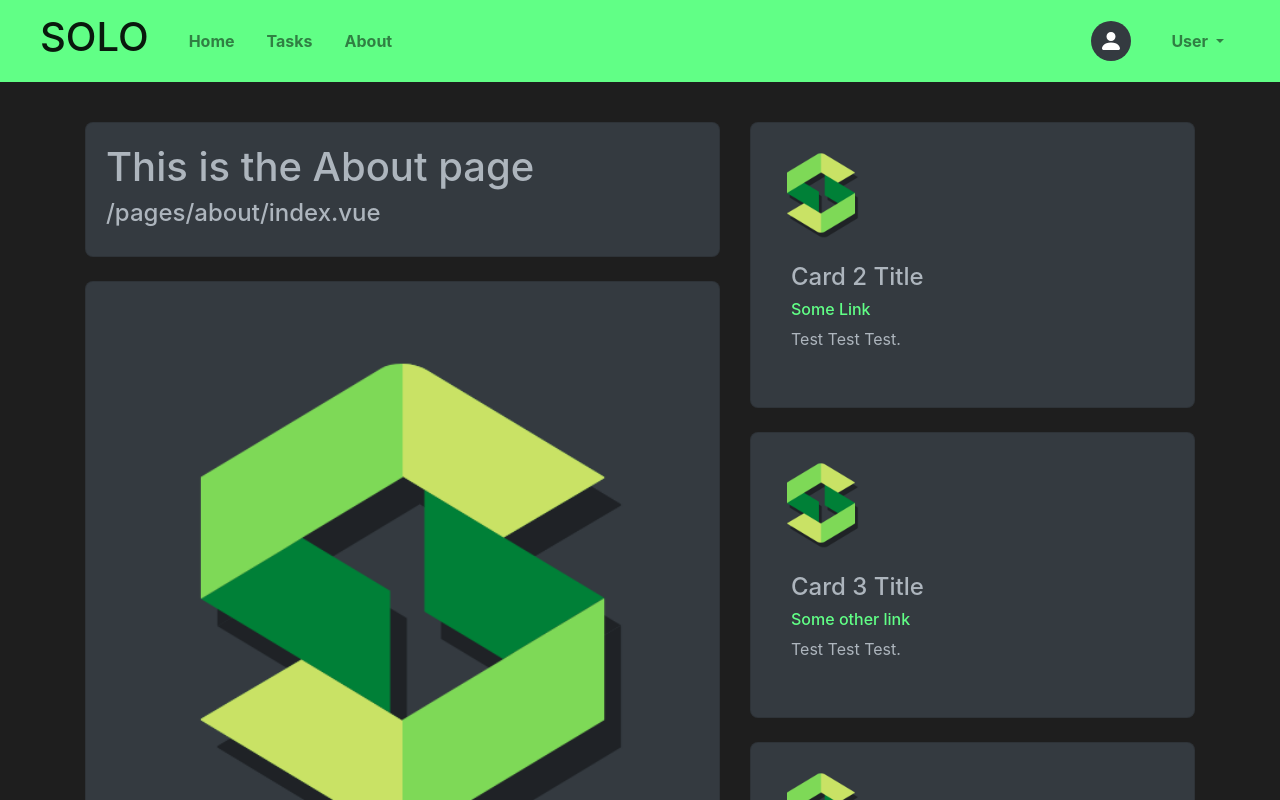
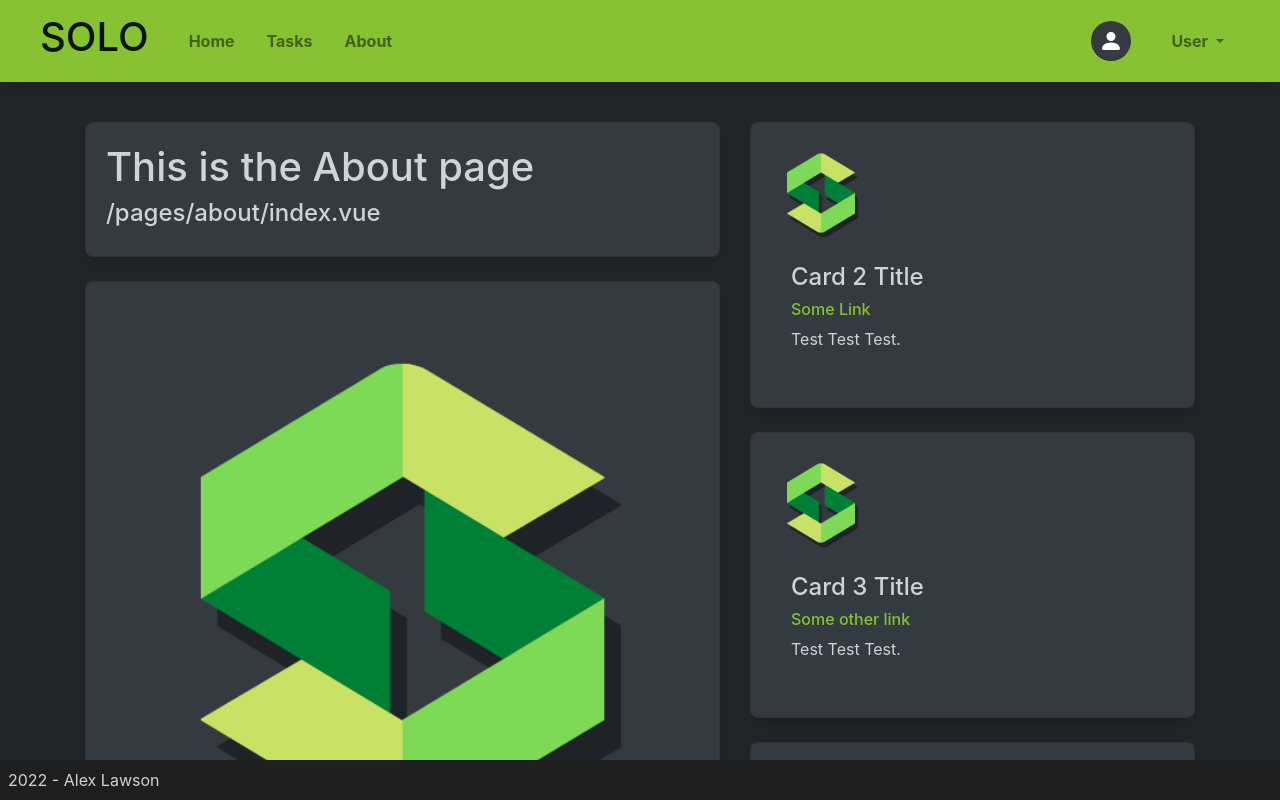
Before and after one commit to aplawson7707/solo-frontend, a Nuxt app: page /about in a window 1280 px wide. Shown: the top 800 px of the page. Built offline with nearby package versions, Linux system fonts and the light colour scheme.

Commit message:
Add further theming.

```diff
--- a/assets/scss/_variables.scss
+++ b/assets/scss/_variables.scss
@@ -4,12 +4,12 @@ html, body {
     padding: 0;
   }
 
-#background {
-    height: 100%;
-    margin: 0;
-    padding: 0;
-    background-color: #1e1e1e;
-}
+// #background {
+//     height: 100%;
+//     margin: 0;
+//     padding: 0;
+//     background-color: #1e1e1e;
+// }
 
 #login {
     // display: flex;
@@ -55,10 +55,12 @@ $pink:    #e83e8c !default;
 $red:     #dc3545 !default;
 $orange:  #fd7e14 !default;
 $yellow:  #ffc107 !default;
-$green:   #61ff86 !default;
+$green:   #86c232 !default;
+$drkgrn:  #61892f !default;
 $teal:    #20c997 !default;
 $cyan:    #17a2b8 !default;
-$bground: #1e1e1e !default;
+$xdark:   #1e1e1e !default;
+$bground: #222629 !default;
 
 $colors: () !default;
 $colors: map-merge(
@@ -75,7 +77,8 @@ $colors: map-merge(
     "cyan":       $cyan,
     "white":      $white,
     "gray":       $gray-600,
-    "gray-dark":  $gray-900
+    "gray-dark":  $gray-900,
+    "gray-xdark": $xdark
   ),
   $colors
 );
@@ -86,8 +89,9 @@ $success:       $green !default;
 $info:          $teal !default;
 $warning:       $orange !default;
 $danger:        $red !default;
-$light:         $gray-500 !default;
+$light:         $gray-400 !default;
 $dark:          $gray-900 !default;
+$darker:        $xdark !default;
 
 $theme-colors: () !default;
 $theme-colors: map-merge(
@@ -99,7 +103,8 @@ $theme-colors: map-merge(
     "warning":    $warning,
     "danger":     $danger,
     "light":      $light,
-    "dark":       $dark
+    "dark":       $dark,
+    "darker":     $darker
   ),
   $theme-colors
 );
@@ -126,6 +131,7 @@ $dropdown-link-hover-color:         darken($gray-300, 5%) !default;
 $dropdown-link-hover-bg:            $gray-900 !default;
 
 $jumbotron-color:                   $gray-400 !default;
-$jumbotron-bg:                      $gray-800 !default;
+// $jumbotron-bg:                      $gray-800 !default;
+$jumbotron-bg:                      $xdark !default;
 
 @import "node_modules/bootstrap/scss/bootstrap";
--- /dev/null
+++ b/components/Footer.vue
@@ -0,0 +1,7 @@
+<template>
+  <div class="fixed-bottom">
+    <span class="d-block p-2 bg-darker text-light">
+        2022 - Alex Lawson
+    </span>
+  </div>
+</template>
--- a/components/TopNav.vue
+++ b/components/TopNav.vue
@@ -1,5 +1,5 @@
 <template>
-  <b-navbar toggleable="lg" type="light" variant="success">
+  <b-navbar toggleable="lg" type="light" variant="success" class="shadow">
     <b-navbar-brand to="/" class="mx-4">
       <h1>SOLO</h1>
     </b-navbar-brand>
--- a/layouts/default.vue
+++ b/layouts/default.vue
@@ -1,6 +1,7 @@
 <template>
-  <div id="background">
+  <div>
     <TopNav />
     <Nuxt />
+    <Footer />
   </div>
 </template>
--- a/layouts/login.vue
+++ b/layouts/login.vue
@@ -1,6 +1,6 @@
 <template>
   <div>
-    <TopNavLogin />
+    <!-- <TopNavLogin /> -->
     <Nuxt />
   </div>
 </template>
--- a/pages/about/index.vue
+++ b/pages/about/index.vue
@@ -2,11 +2,11 @@
   <b-container>
     <b-row class="pt-3">
       <b-col cols="7">
-        <b-card class="mt-4 mb-4" bg-variant="secondary" text-variant="light">
+        <b-card class="mt-4 mb-4 shadow" bg-variant="secondary" text-variant="light">
             <h1>This is the About page</h1>
             <h4>/pages/about/index.vue</h4>
         </b-card>
-        <b-card class="mt-4 mb-4" bg-variant="secondary" text-variant="light">
+        <b-card class="mt-4 mb-4 shadow" bg-variant="secondary" text-variant="light">
           <b-card-img
             :src="cardImage.img"
             max-width="500"
@@ -26,7 +26,7 @@
         </b-card>
       </b-col>
       <b-col cols="5">
-        <b-card class="mt-4 mb-4" bg-variant="secondary" text-variant="light">
+        <b-card class="mt-4 mb-4 shadow" bg-variant="secondary" text-variant="light">
           <b-card-img
             :src="cardImage.img"
             style="height: 100; width: 100px;"
@@ -46,7 +46,7 @@
             </p>
           </b-card-body>
         </b-card>
-        <b-card class="mt-4 mb-4" bg-variant="secondary" text-variant="light">
+        <b-card class="mt-4 mb-4 shadow" bg-variant="secondary" text-variant="light">
           <b-card-img
             :src="cardImage.img"
             style="height: 100; width: 100px;"
@@ -66,7 +66,7 @@
             </p>
           </b-card-body>
         </b-card>
-        <b-card class="mt-4 mb-4" bg-variant="secondary" text-variant="light">
+        <b-card class="mt-4 mb-4 shadow" bg-variant="secondary" text-variant="light">
           <b-card-img
             :src="cardImage.img"
             style="height: 100; width: 100px;"
--- a/pages/index.vue
+++ b/pages/index.vue
@@ -1,6 +1,6 @@
 <template>
   <div>
-    <b-jumbotron bg-variant="dark" text-variant="light" fluid>
+    <b-jumbotron fluid>
       <template #header>This is the Home page</template>
 
       <template #lead>
@@ -48,7 +48,7 @@
     </b-jumbotron>
 
     <b-container>
-      <b-card class="mt-4" bg-variant="secondary" text-variant="light">
+      <b-card class="mt-4 mb-4" bg-variant="secondary" text-variant="light">
         <NuxtLink to="/about">
                 About (internal link that belongs to the Nuxt App)
         </NuxtLink>
--- a/pages/login.vue
+++ b/pages/login.vue
@@ -5,17 +5,23 @@
                 md="6"
                 offset-md="3"
             >
+                <div
+                    class="fixed-top d-flex align-items-center justify-content-center"
+                    style="bottom: 0; overflow-y: auto"
+                >
                 <b-card
-                    bg-variant="dark"
+                    bg-variant="darker"
                     text-variant="light"
                     title="Sign In"
-                    class="mt-4"
+                    class="mx-auto mt-4 shadow"
                     align="center"
+                    style="width: 400px"
+                    border-variant="secondary"
                 >
                     <b-card
                         bg-variant="secondary"
                         text-variant="dark"
-                        class="mt-4"
+                        class="mt-4 shadow"
                         align="center"
                     >
                         <section class="login">
@@ -43,6 +49,7 @@
                         </section>
                     </b-card>
                 </b-card>
+                </div>
             </b-col>
         </b-row>
     </b-container>
--- a/pages/tasks/index.vue
+++ b/pages/tasks/index.vue
@@ -2,7 +2,12 @@
     <b-container>
             <b-row align-v="stretch">
                 <b-col>
-                    <b-card title="My Tasks" class="mt-4" bg-variant="dark">
+                    <b-card
+                        title="My Tasks"
+                        class="mt-4 mb-4 shadow"
+                        bg-variant="darker"
+                        text-variant="light"
+                    >
                         <b-table
                             id="tasksTable"
                             ref="tasksTable"
```
